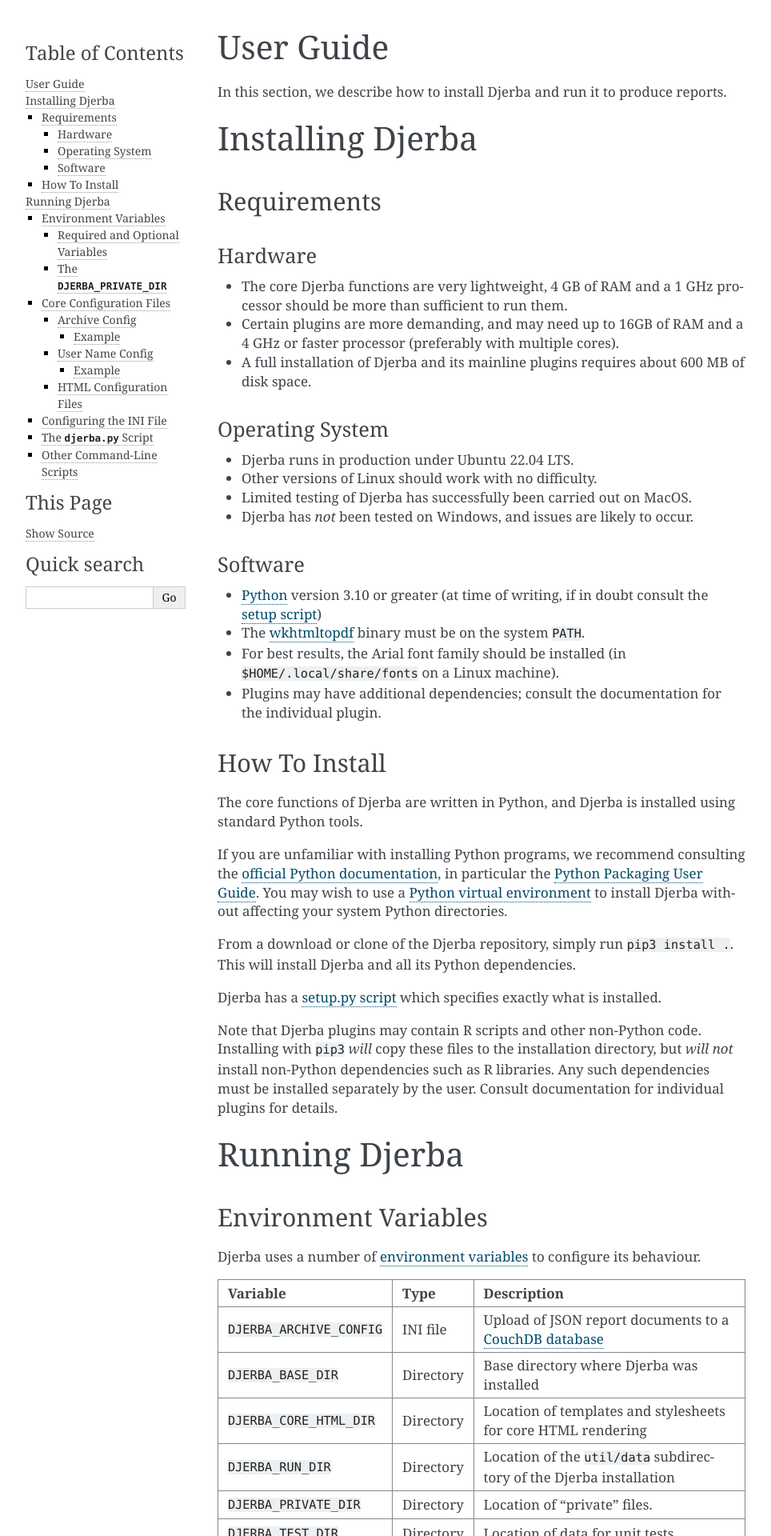
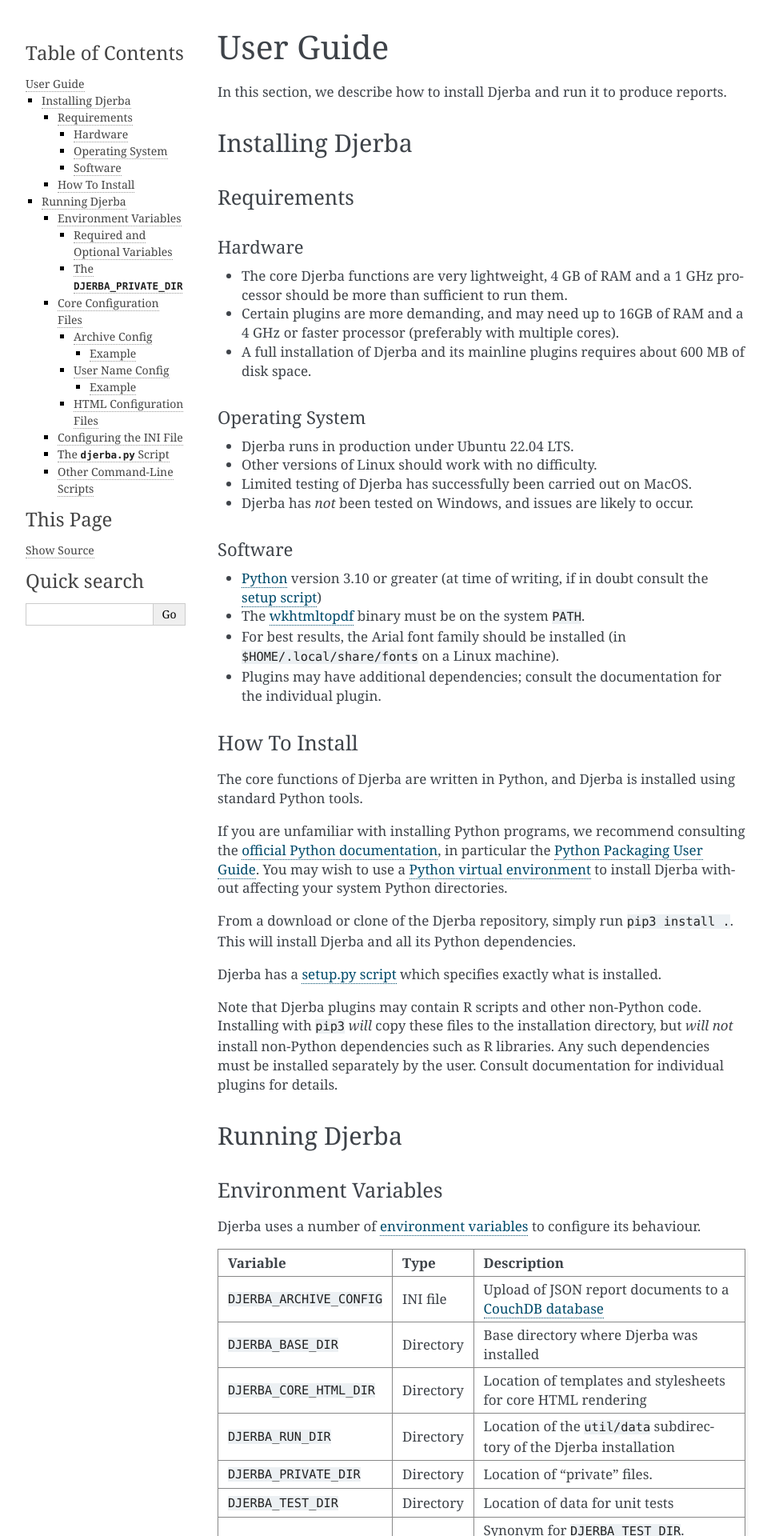
Before and after one commit to oicr-gsi/djerba, a Sphinx documentation site: the page built from doc/user_guide.md, in a window 1280 px wide. Shown: the top 1920 px of the page at 80% size, without its empty margins (148-1112 px from the left). Built offline with Sphinx 7.4.7, drawn with Linux system fonts in a browser that asks for light colours.

Commit message:
Fix header nesting

````diff
--- a/doc/user_guide.md
+++ b/doc/user_guide.md
@@ -4,31 +4,31 @@
 
 In this section, we describe how to install Djerba and run it to produce reports.
 
-# Installing Djerba
+## Installing Djerba
 
-## Requirements
+### Requirements
 
-### Hardware
+#### Hardware
 
 - The core Djerba functions are very lightweight, 4 GB of RAM and a 1 GHz processor should be more than sufficient to run them.
 - Certain plugins are more demanding, and may need up to 16GB of RAM and a 4 GHz or faster processor (preferably with multiple cores).
 - A full installation of Djerba and its mainline plugins requires about 600 MB of disk space.
 
-### Operating System
+#### Operating System
 
 - Djerba runs in production under Ubuntu 22.04 LTS.
 - Other versions of Linux should work with no difficulty.
 - Limited testing of Djerba has successfully been carried out on MacOS.
 - Djerba has _not_ been tested on Windows, and issues are likely to occur.
 
-### Software
+#### Software
 
 - [Python](https://www.python.org/downloads/) version 3.10 or greater (at time of writing, if in doubt consult the [setup script](https://github.com/oicr-gsi/djerba/blob/main/setup.py))
 - The [wkhtmltopdf](https://wkhtmltopdf.org/downloads.html) binary must be on the system `PATH`.
 - For best results, the Arial font family should be installed (in `$HOME/.local/share/fonts` on a Linux machine).
 - Plugins may have additional dependencies; consult the documentation for the individual plugin.
 
-## How To Install
+### How To Install
 
 The core functions of Djerba are written in Python, and Djerba is installed using standard Python tools.
 
@@ -40,9 +40,9 @@ Djerba has a [setup.py script](https://github.com/oicr-gsi/djerba/blob/main/setu
 
 Note that Djerba plugins may contain R scripts and other non-Python code. Installing with `pip3` _will_ copy these files to the installation directory, but _will not_ install non-Python dependencies such as R libraries. Any such dependencies must be installed separately by the user. Consult documentation for individual plugins for details.
 
-# Running Djerba
+## Running Djerba
 
-## Environment Variables
+### Environment Variables
 
 Djerba uses a number of [environment variables](https://help.ubuntu.com/community/EnvironmentVariables) to configure its behaviour.
 
@@ -56,7 +56,7 @@ Djerba uses a number of [environment variables](https://help.ubuntu.com/communit
 | `DJERBA_TEST_DIR`       | Directory  | Location of data for unit tests  |
 | `DJERBA_TEST_DATA`      | Directory  | Synonym for `DJERBA_TEST_DIR`. Deprecated, but still used by some plugins. |
 
-### Required and Optional Variables
+#### Required and Optional Variables
 
 The `DJERBA_BASE_DIR`, `DJERBA_RUN_DIR`, and `DJERBA_PRIVATE_DIR` variables must be correctly set at runtime.
 
@@ -66,7 +66,7 @@ If `DJERBA_CORE_HTML_DIR` is not set, it defaults to an appropriate directory in
 
 `DJERBA_TEST_DIR` and `DJERBA_TEST_DATA` are needed for testing only, not production.
 
-### The `DJERBA_PRIVATE_DIR`
+#### The `DJERBA_PRIVATE_DIR`
 
 This is a catch-all location where Djerba can read and write reference files.
 
@@ -74,17 +74,17 @@ It contains the [username config file](FIXME).
 
 It is also the output location for the [activity tracker](FIXME). If the tracker is in use, `DJERBA_PRIVATE_DIR` must have a subdirectory called `tracking`.
 
-## Core Configuration Files
+### Core Configuration Files
 
 Some core functions of Djerba are controlled using configuration files. These are distinct from the INI configuration file used to run Djerba and generate a report.
 
-### Archive Config
+#### Archive Config
 
 The INI file specified by `DJERBA_ARCHIVE_CONFIG` controls upload of JSON report documents to the Djerba [CouchDB database](FIXME).
 
 Note that archiving is optional, and may be omitted with the `--no-archive` option to the `djerba.py` script.
 
-#### Example
+##### Example
 
 ```
 [archive]
@@ -95,13 +95,13 @@ address = my-djerba-server.example.com
 port = 1234
 ```
 
-### User Name Config
+#### User Name Config
 
 JSON file to map from UNIX username to a display name for report documents. Djerba reads this configuration from the `djerba_users.json` file in the directory specified by the `DJERBA_PRIVATE_DIR` environment variable.
 
 Djerba looks up the username using standard UNIX environment variables: It first tries `USER`; if there is no config entry, it next tries `SUDO_USER`; then it falls back to using UNIX username as the display name.
 
-#### Example
+##### Example
 
 ```
 {
@@ -110,23 +110,23 @@ Djerba looks up the username using standard UNIX environment variables: It first
 }
 ```
 
-### HTML Configuration Files
+#### HTML Configuration Files
 
 Djerba uses templates and stylesheets to control the overall look-and-feel of the HTML report output.
 
 The default versions of these files have the OICR branding and colour scheme. They are part of the Djerba [source code](https://github.com/oicr-gsi/djerba/tree/main/src/lib/djerba/core/html) and are copied to the Djerba installation directory. The user may set an alternate location for these files using the `DJERBA_CORE_HTML_DIR` environment variable.
 
-## Configuring the INI File
+### Configuring the INI File
 
 TODO Example goes here
 
-## The `djerba.py` Script
+### The `djerba.py` Script
 
 The main command-line interface for Djerba is the `djerba.py` script.
 
 TODO Example goes here
 
-## Other Command-Line Scripts
+### Other Command-Line Scripts
 
 Other command-line scripts installed with Djerba include:
 
@@ -135,5 +135,4 @@ Other command-line scripts installed with Djerba include:
 - [update_oncokb_cache.py](https://github.com/oicr-gsi/djerba/blob/main/src/bin/update_oncokb_cache.py): Update an offline cache of variant annotation, used for testing.
 - [validate_plugin_json.py](https://github.com/oicr-gsi/djerba/blob/main/src/bin/validate_plugin_json.py): Check if plugin output is valid according to the Djerba JSON schema. Intended for plugin developers.
 
-
 Run any script with `-h/--help` for details.
````
